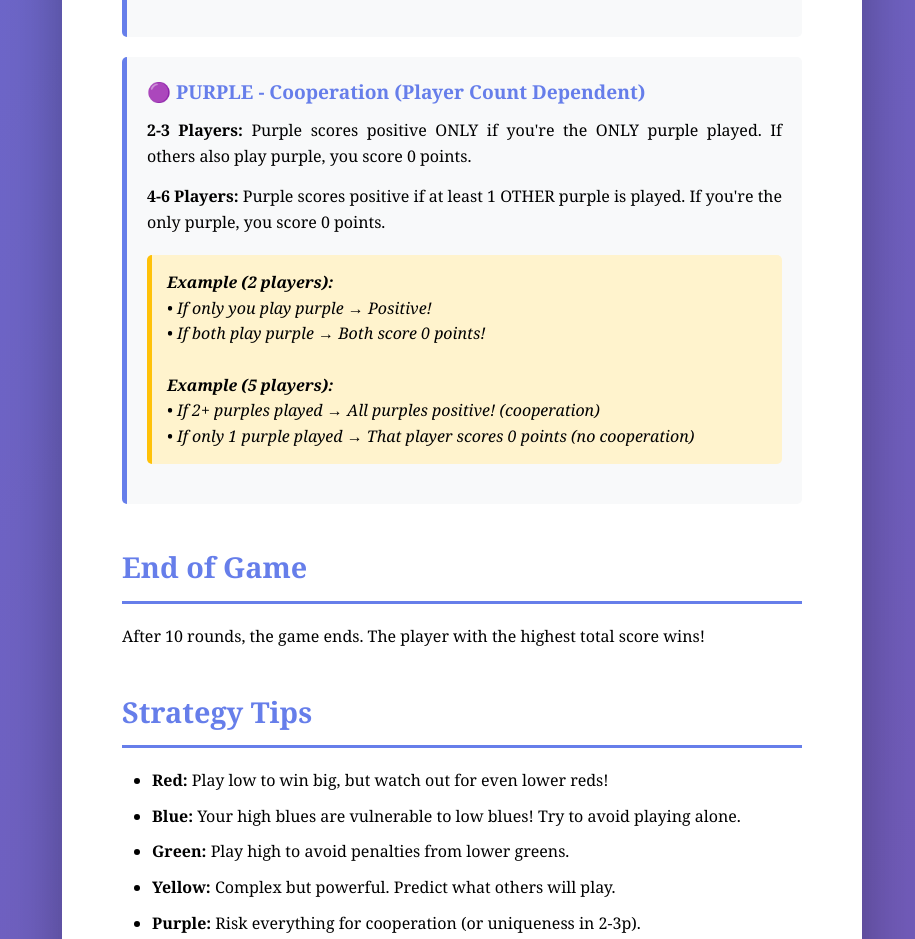
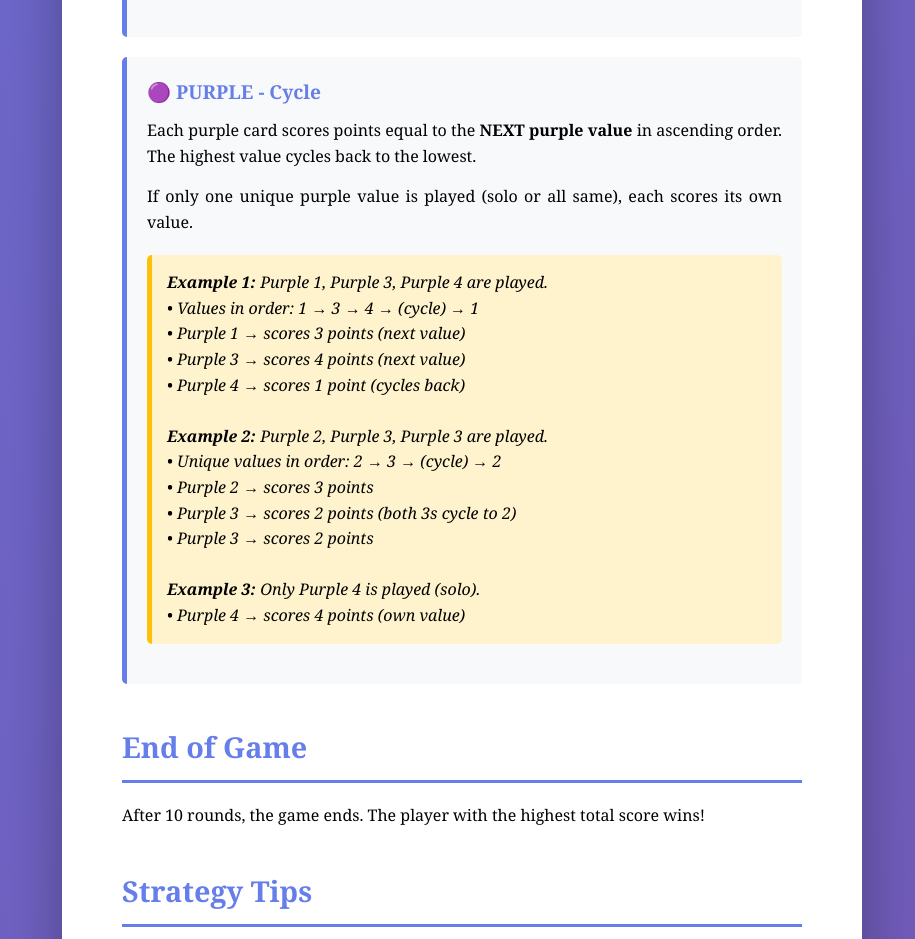
Before and after one commit to tabletoplab25-hash/PRISM, a plain HTML site: page prism-rulebook.html in a window 1280 px wide. Shown: the part 3627-4566 px from the top of the page, without its empty margins (178-1093 px from the left). Drawn offline with Linux system fonts and the light colour scheme.

Commit message:
Update prism-rulebook.html

```diff
--- a/prism-rulebook.html
+++ b/prism-rulebook.html
@@ -244,6 +244,7 @@
         <p>Each player chooses one card from their remaining hand to pass to the player on their right. This is a strategic decision that affects future rounds.</p>
 
 
+
         <h2>Color Abilities</h2>
         <p>The core of PRISM's strategy lies in understanding how each color scores:</p>
 
@@ -300,17 +301,24 @@
         </div>
 
         <div class="color-box">
-            <h4>🟣 PURPLE - Cooperation (Player Count Dependent)</h4>
-            <p><strong>2-3 Players:</strong> Purple scores positive ONLY if you're the ONLY purple played. If others also play purple, you score 0 points.</p>
-            <p><strong>4-6 Players:</strong> Purple scores positive if at least 1 OTHER purple is played. If you're the only purple, you score 0 points.</p>
+            <h4>🟣 PURPLE - Cycle</h4>
+            <p>Each purple card scores points equal to the <strong>NEXT purple value</strong> in ascending order. The highest value cycles back to the lowest.</p>
+            <p>If only one unique purple value is played (solo or all same), each scores its own value.</p>
             <div class="example">
-                <strong>Example (2 players):</strong><br>
-                • If only you play purple → Positive!<br>
-                • If both play purple → Both score 0 points!<br>
+                <strong>Example 1:</strong> Purple 1, Purple 3, Purple 4 are played.<br>
+                • Values in order: 1 → 3 → 4 → (cycle) → 1<br>
+                • Purple 1 → scores 3 points (next value)<br>
+                • Purple 3 → scores 4 points (next value)<br>
+                • Purple 4 → scores 1 point (cycles back)<br>
                 <br>
-                <strong>Example (5 players):</strong><br>
-                • If 2+ purples played → All purples positive! (cooperation)<br>
-                • If only 1 purple played → That player scores 0 points (no cooperation)
+                <strong>Example 2:</strong> Purple 2, Purple 3, Purple 3 are played.<br>
+                • Unique values in order: 2 → 3 → (cycle) → 2<br>
+                • Purple 2 → scores 3 points<br>
+                • Purple 3 → scores 2 points (both 3s cycle to 2)<br>
+                • Purple 3 → scores 2 points<br>
+                <br>
+                <strong>Example 3:</strong> Only Purple 4 is played (solo).<br>
+                • Purple 4 → scores 4 points (own value)
             </div>
         </div>
 
@@ -323,7 +331,7 @@
             <li><strong>Blue:</strong> Your high blues are vulnerable to low blues! Try to avoid playing alone.</li>
             <li><strong>Green:</strong> Play high to avoid penalties from lower greens.</li>
             <li><strong>Yellow:</strong> Complex but powerful. Predict what others will play.</li>
-            <li><strong>Purple:</strong> Risk everything for cooperation (or uniqueness in 2-3p).</li>
+            <li><strong>Purple:</strong> Play low to "steal" high values, but watch out for someone cycling back to you!</li>
             <li><strong>Passing:</strong> Give away dangerous cards or set up future combinations.</li>
             <li><strong>Card Counting:</strong> Remember what colors have been played to predict opponents' hands.</li>
         </ul>
```
